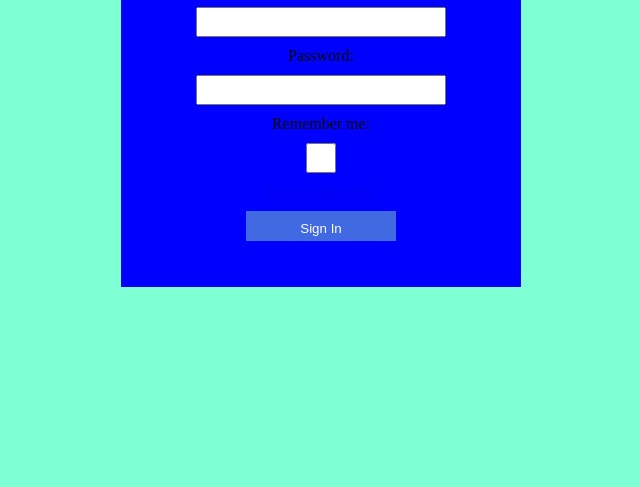
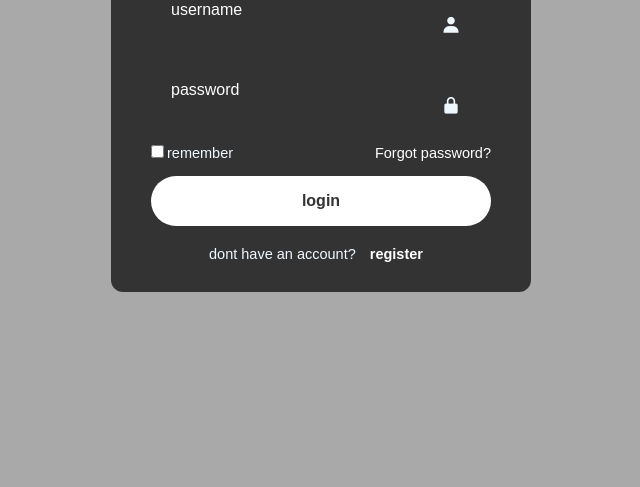
Before and after one commit to mohamedelyoussi2000-web/project-deux, a plain HTML site: page index.html in a window 1280 px wide. Shown: the part 313-800 px from the top of the page, without its empty margins (319-959 px from the left). Drawn offline with nearby package versions, Linux system fonts and the light colour scheme.

Commit message:
project duex

```diff
--- a/index.html
+++ b/index.html
@@ -1,33 +1,35 @@
 <!DOCTYPE html>
-<html lang="en">
+<html lang="eregister-linkn">
 <head>
     <meta charset="UTF-8">
     <meta name="viewport" content="width=device-width, initial-scale=1.0">
-    <title>Document</title> <link rel="stylesheet" href="style.css">
+    <title>Document</title> <link rel="stylesheet" href="style.css"> <link href='https://unpkg.com/boxicons@2.1.4/css/boxicons.min.css' rel='stylesheet'>
 </head>
 <body>
+    <div class="wrapper">
+        <form action="">
+            <h1>login</h1>
+            <div class="input-box">
+                <input type="text" placeholder="username">
+                <i class='bx bxs-user'></i>
+            </div>
+            <div class="input-box">
+                <input type="password" placeholder="password">
+                <i class='bx bxs-lock-alt'></i>
+            </div>
+            <div class="remember-forgot">
+               <label><input type="checkbox">remember</label>
+                <a href="#">Forgot password?</a>
+            </div>
+            <button type="submit" class="btn">login</button>
+            <div class="register-link">
+                <p>dont have an account? <a href="#">register</a></p>
 
-    <main>
-
-    <form action="">
-    <h1>Sign In</h1>
-    <p>email your and password</p>
-
-        <label for="Email">Email:</label>
-        <input type="Email" id="email" name="email">
-        <label for="Password">Password:</label>
-        <input type="Password" id="password" name="password">
+            </div>
+        </form>
 
 
 
-    <label for="remember">Remember me:</label>
-    <input type="checkbox" id="remember" name="remember">
-    <a href="#">Forgot password?</a>
-    <button type="submit">Sign In</button>
-
-    </form>
-
-</main>
 
 
 
--- a/style.css
+++ b/style.css
@@ -2,48 +2,101 @@
     margin: 0;
     padding: 0;
     box-sizing: border-box;
-}
-
-main{
-background-color: aquamarine;
-height: 100vh;
-display: flex;
-justify-content: center;
-align-items: center;
+    font-family: "poppins", sans-serif;
+    }
+    body{
+        display: flex;
+        justify-content: center;
+        align-items: center;
+        min-height: 100vh;
+        background-color: darkgrey;
+    }
+    .wrapper{
+        width: 420px;
+        color: aliceblue;
+        border-radius: 12PX;
+        padding: 30px 40px;
+        background-color: #333;
+    }
+    .wrapper h1{
+        font-size: 36PX;
+        text-align: center;
+    }
+    .wrapper .input-box{
+        position:relative;
+        width: 100%;
+        height: 50px;
+        margin: 30px 0;
 
 
+    }
+    .input-box input{
+        width: 100%;
+        height: 100%;
+        border: none;
+        outline: none;
+        background: transparent;
+        border-bottom: 2px solid snow (255,255,2555,2);
+        border-radius: 40px;
+        font-size: 16px;
+        color: #fff;
+        padding: 20px 45px 20px 20px;
+    }
+    .input-box input::placeholder{
+        color: #fff;
+    }
+    .input-box i{
+        position: absolute;
+        right: 20px;
+        top: 30px;
+        transform: translate(-50%);
+        font-size: 20px;
+    }
+.wrapper .remember-forgot{
+        display: flex;
+        justify-content: space-between;
+        font-size: 14.5px;
+        margin: 15px 0 15px;
+    }
+
+.remember-forgot label input{
+    margin-right: 3px;
+    accent-color: #fff;
 }
-
-form{
-background-color: blue;
-height: 400px;
-width: 400px;
-display: flex;
-flex-direction: column;
-justify-content: center;
-align-items: center;
+.remember-forgot a{
+    color: #fff;
+    text-decoration: none;
+}
+.remember-forgot a:hover{
+    text-decoration: underline
+}
+.wrapper .btn{
+    width: 100%;
+    height: 50px;
+    border: none;
+    outline: none;
+    background-color: #fff;
+    color: #333;
+    border-radius: 40px;
+    font-size: 16px;
+    font-weight: 600;
+    cursor: pointer;
+    box-shadow: 0 0 10px rgba(0, 0, 0, 0);
+}
+.wrapper .register-link{
+    font-size: 14.5px;
+    text-align: center;
+    margin-top: 20px;
 
 }
-input{
-margin: 10px;
-padding: 10px;
-width: 250px;
-height: 30px;
+.register-link p a{
+    color: #fff;
+    text-decoration: none;
+    font-weight: 600;
+    margin: 0 10px;
 
 }
-button{
-    margin: 10px;
-    padding: 10px;
-    width: 150px;
-    height:30px;
-    background-color: royalblue;
-    color: white;
-    border: none;
-    cursor: pointer;
-    transa
-
-
-
-
-
+.register-link p a:hover{
+    text-decoration: underline;
+    color: brown;
 }
```
